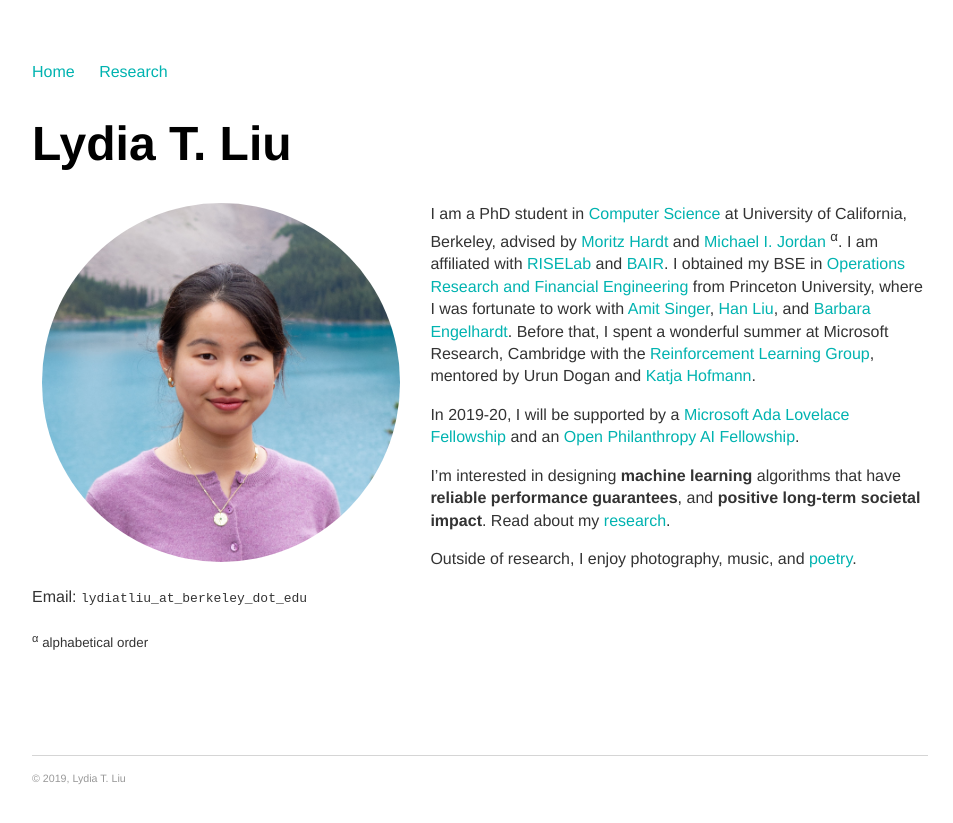
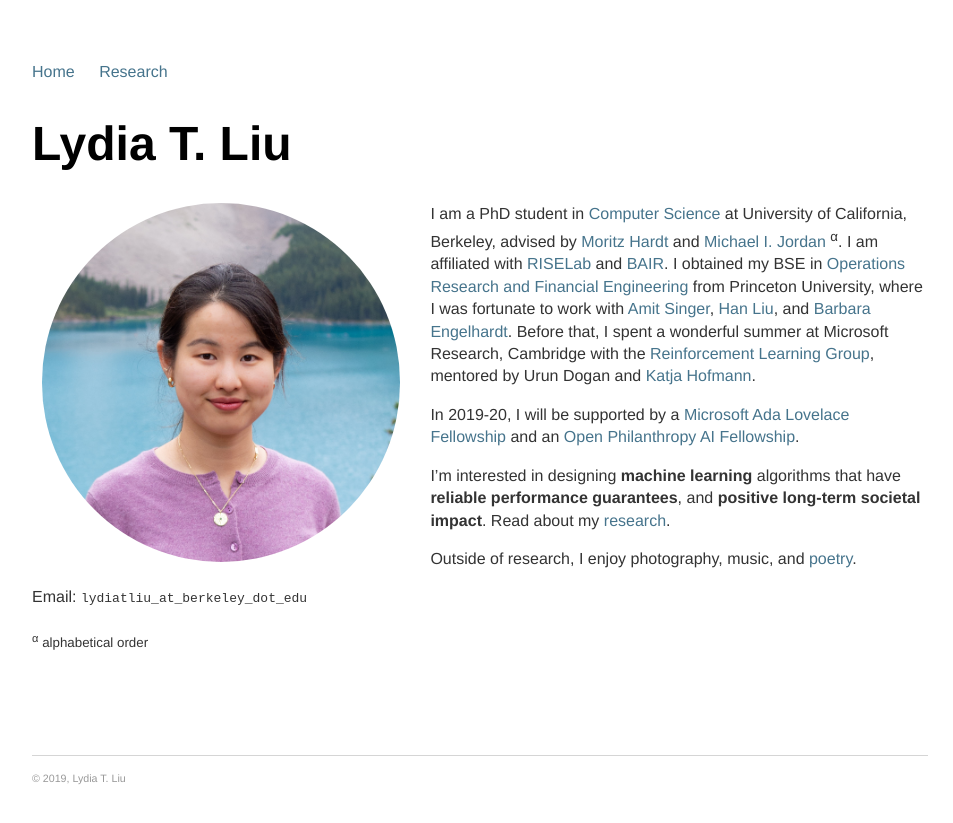
Before and after one commit to serenalwang/serenalwang.github.io, a Jekyll site: the page built from index.md, in a window 1280 px wide. Shown: the top 823 px of the page, without its empty margins (160-1113 px from the left). Built offline with Jekyll 4.4.1, drawn with Linux system fonts in a browser that asks for light colours.

Commit message:
Update main.css

```diff
--- a/css/main.css
+++ b/css/main.css
@@ -14,7 +14,7 @@ nav ul li, footer ul li {
 }
 a {
     text-decoration: none;
-    color: #00b3b0;
+    color: #46748c;
 }
 a:hover {
     text-decoration: underline;
```
